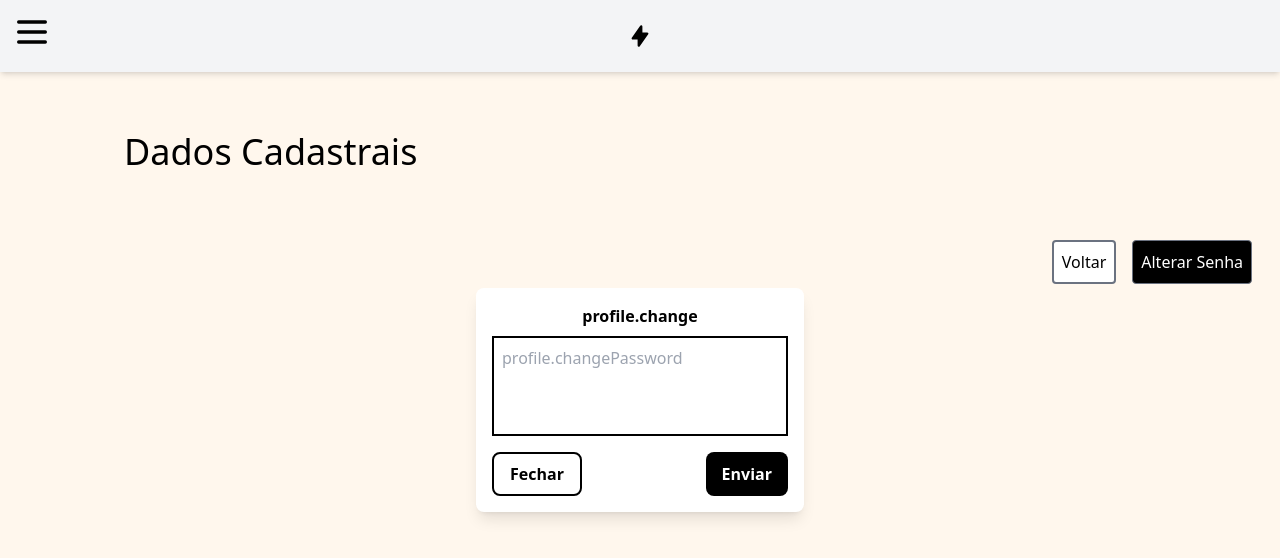
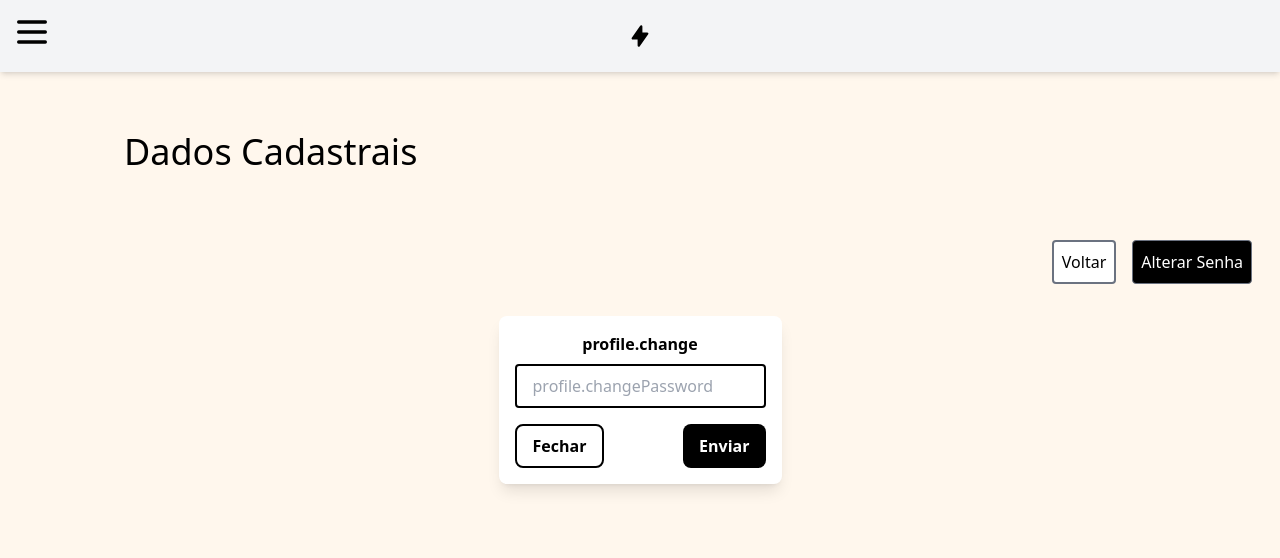
Before and after one commit to gribasads/pic-ui, a Next.js app: page /profile in a window 1280 px wide. Both pictures are taken after a click on the button "Alterar Senha". Shown: the top 558 px of the page. Built offline with nearby package versions, Linux system fonts and the light colour scheme; no server answers; what i18next-xhr-backend would draw is missing.

Commit message:
fix layout change password

```diff
--- a/components/modal/changePassword.tsx
+++ b/components/modal/changePassword.tsx
@@ -26,7 +26,7 @@ export default function ChangeModal(props: Props) {
        <div className='relative w-auto my-6 mx-auto max-w-3xl'>
        <div className='border-0 rounded-lg shadow-lg relative flex flex-col w-full bg-white outline-none focus:outline-none p-4'>
         <span className='flex justify-center font-bold'>{i18n.t('profile.change')}</span>
-        <textarea className='resize-none mt-2 placeholder:p-2 border-2 border-black' cols={30} rows={4}
+        <input className='resize-none mt-2 placeholder:p-2 border-2 border-black rounded p-2'
         placeholder={i18n.t('profile.changePassword')} onInput={e => setPassword(e.currentTarget.value)}/>
 
         <div className='flex justify-between mt-4'>
--- a/public/locales/pt-BR/translate.json
+++ b/public/locales/pt-BR/translate.json
@@ -2,7 +2,7 @@
     "profile":{
         "idUser": "ID do Usuário",
         "name": "Nome",
-        "occupation": "cargo",
+        "occupation": "Cargo",
         "zone": "Zona de atendimento",
         "phone": "Telefone",
         "cpf": "CPF",
```
